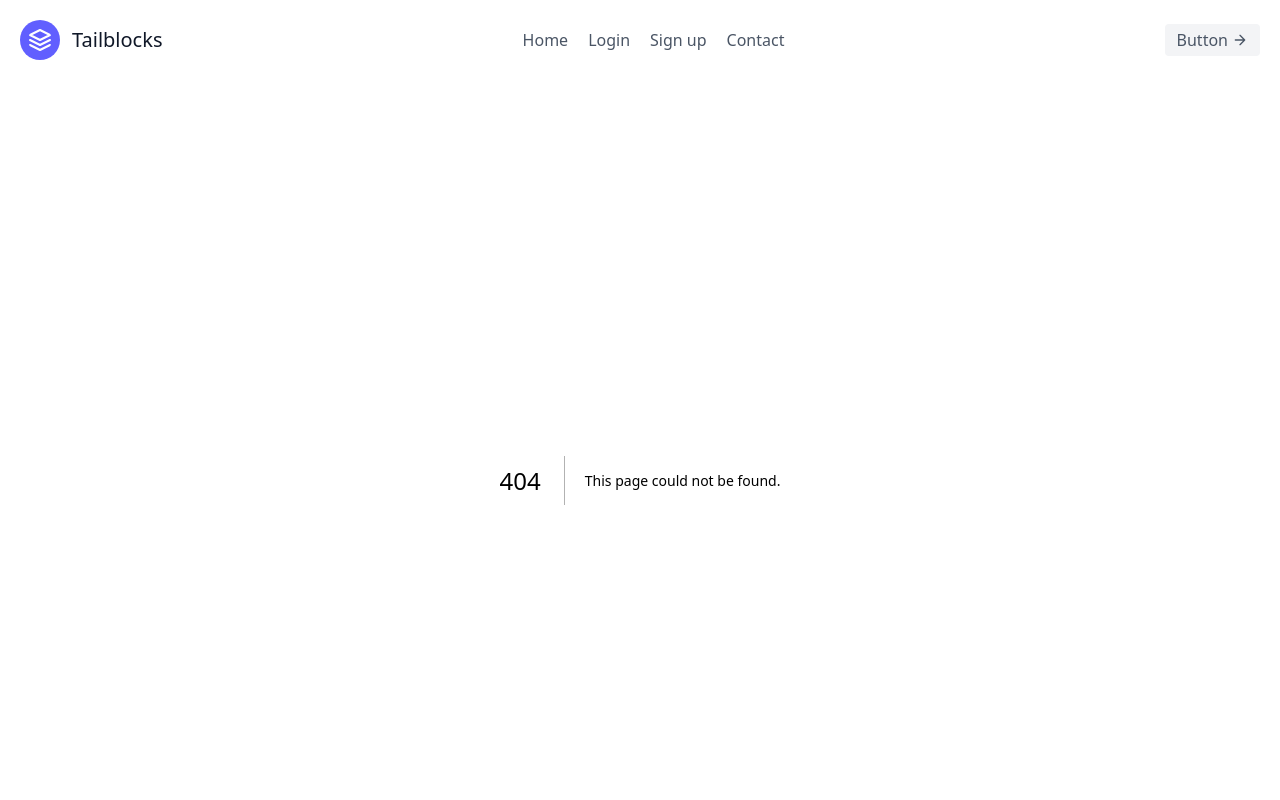
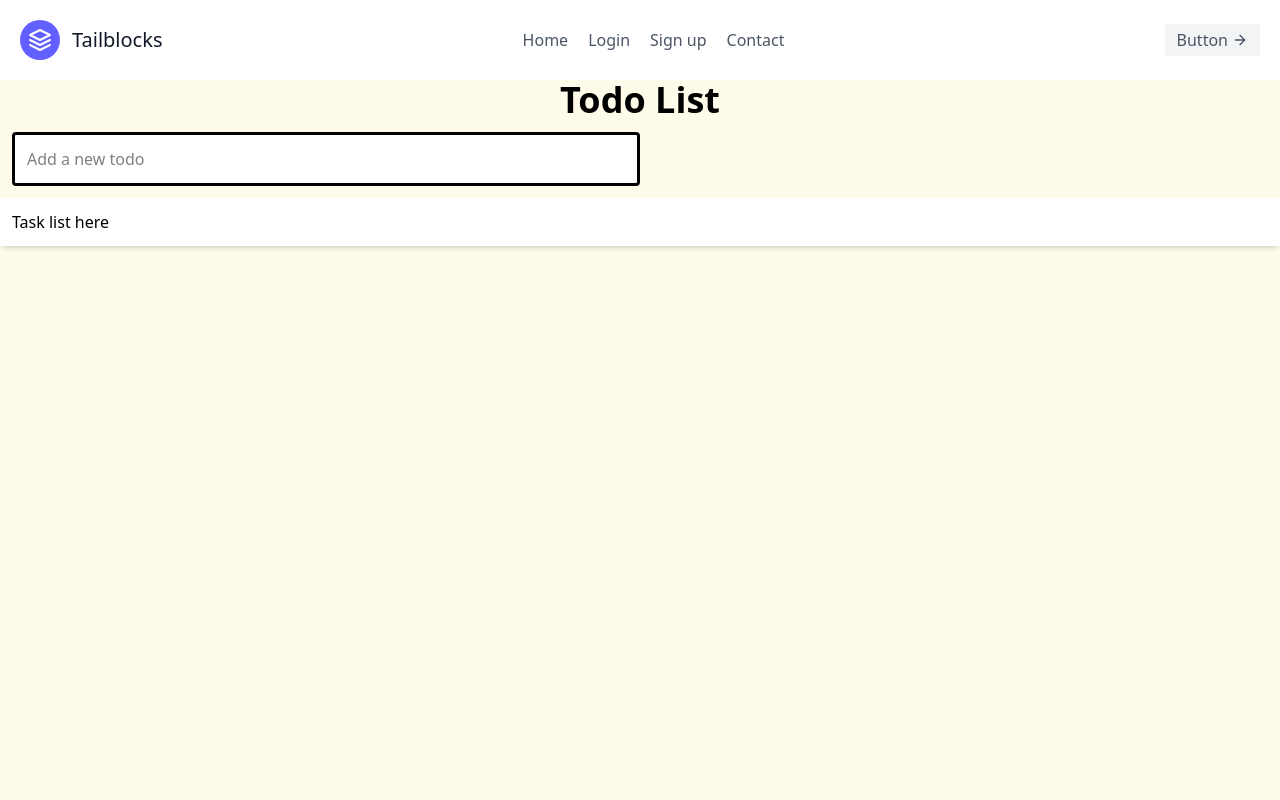
Before and after one commit to mansi240504/MERN, a Next.js app in the folder section2/frontend/: page /todolist in a window 1280 px wide. Before the commit this address had no page. Shown: the top 800 px of the page. Built offline with nearby package versions, Linux system fonts and the light colour scheme.

Commit message:
todolist

```diff
--- a/section2/frontend/src/app/Home/Home.jsx
+++ b/section2/frontend/src/app/Home/Home.jsx
@@ -2,7 +2,9 @@ import React from 'react'
 
 const Home = () => {
   return (
-    <div>Home</div>
+    <div className='bg-amber-300 '>
+
+      Home</div>
   )
 }
 
--- a/section2/frontend/src/app/event-handling/page.jsx
+++ b/section2/frontend/src/app/event-handling/page.jsx
@@ -3,6 +3,19 @@
 import React from 'react'
 
 const EventHandeling = () => {
+
+  const previewImage=(e)=>{
+    const file = e.target.files[0];
+    const reader =new FileReader();
+
+    reader.onload=(data )=>{
+      const img =document.createElement("img");
+      img.src=data.target.result;
+      document.body.appendChild(img);
+
+    }
+    reader.readAsDataURL(file);
+  }
   return (
     <div className='container mx-auto py-5 min-h-screen'
     onMouseMove={(e)=>{
@@ -32,8 +45,10 @@ const EventHandeling = () => {
       onKeyDown={(e)=>{ console.log(e.code);}} />
 
       <input type="file"  className='block mt-5'
-      onChange={(e)=> {console.log(e.target.files);}}
-        accept='image/png'/>
+      onChange={previewImage}
+        accept='image/*'
+        multiple
+        />
     </div>
   )
 }
--- /dev/null
+++ b/section2/frontend/src/app/todolist/page.jsx
@@ -0,0 +1,45 @@
+"use client"
+import React, { useState } from 'react'
+
+const Todolist = () => {
+
+    // let count =0;
+    //  const [count , setCount ] = useState(1);
+    const [tasklist, settasklist] = useState([
+        {text: "Wake up at 5:AM",completed:false},
+        {text: "coding",completed:false},
+        {text: "Tution",completed:false},
+        {text: "Lunch",completed:false},
+    ])
+    const addTask= (e)=>{
+        if(e.code === "enter"){
+            console.log(e.target.value);
+            e.target.value="";
+        }
+
+    }
+
+  return (
+    <div className='min-h-screen bg-amber-50'>
+        {/* <h1 className='text-4xl'> {count}</h1>
+        <button  className='border block mt-2'
+        onClick={()=>{setCount(count+1); console.log(count);}}> Add Count </button> */}
+        <h1 className=' font-bold text-4xl text-center'>Todo List </h1>
+        <div className='container mx-auto rounded-md shadow-md'>
+            <div className='p-3 align-middle'>
+                <input
+                onKeyDown={addTask}
+                className="border-3 p-3   bg-white rounded block w-1/2"
+                type="text"
+                placeholder='Add a new todo' />
+            </div>
+            <div className='p-3 bg-white '>
+                <p> Task list here</p>
+            </div>
+
+        </div>
+    </div>
+  )
+}
+
+export default Todolist
```
